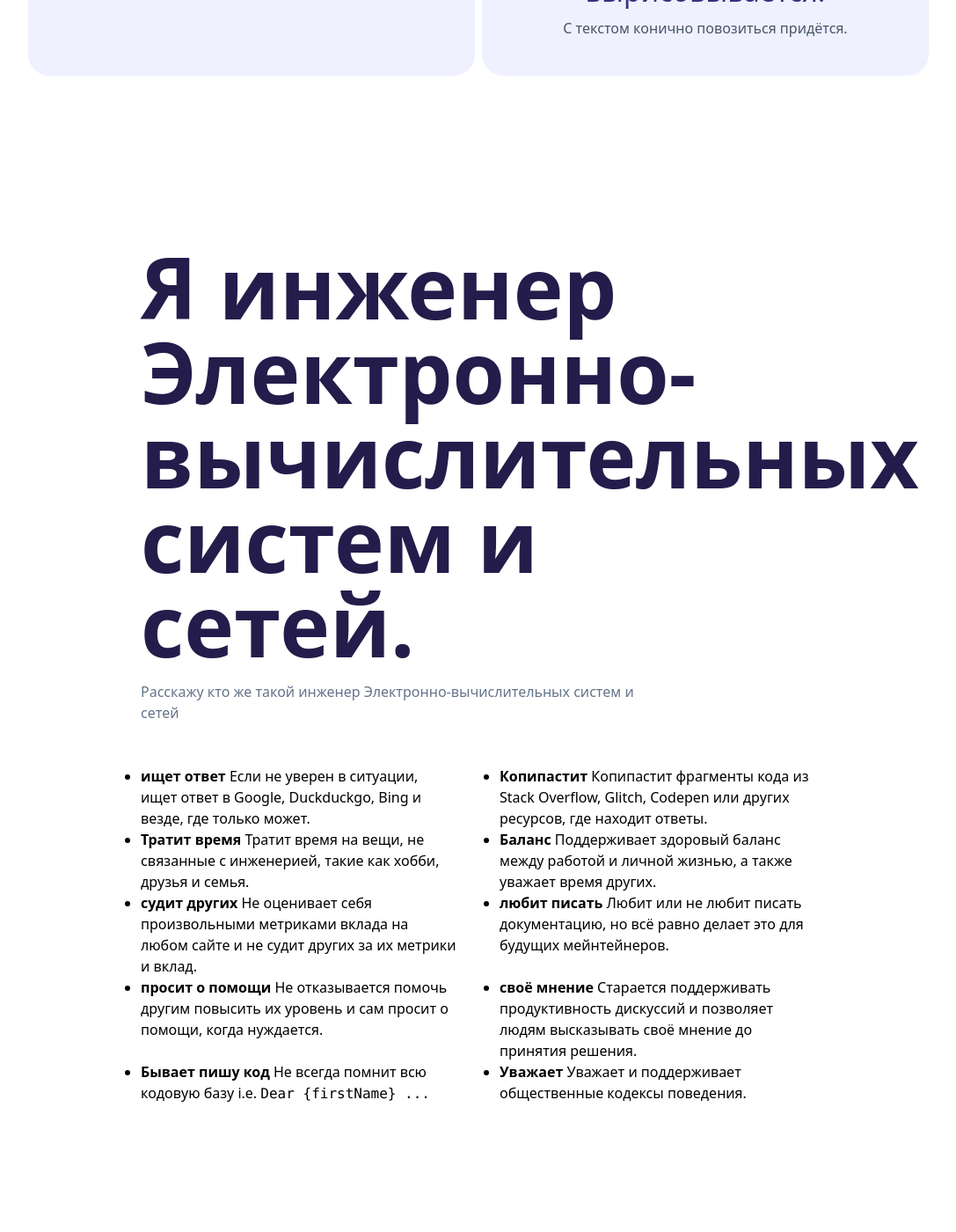
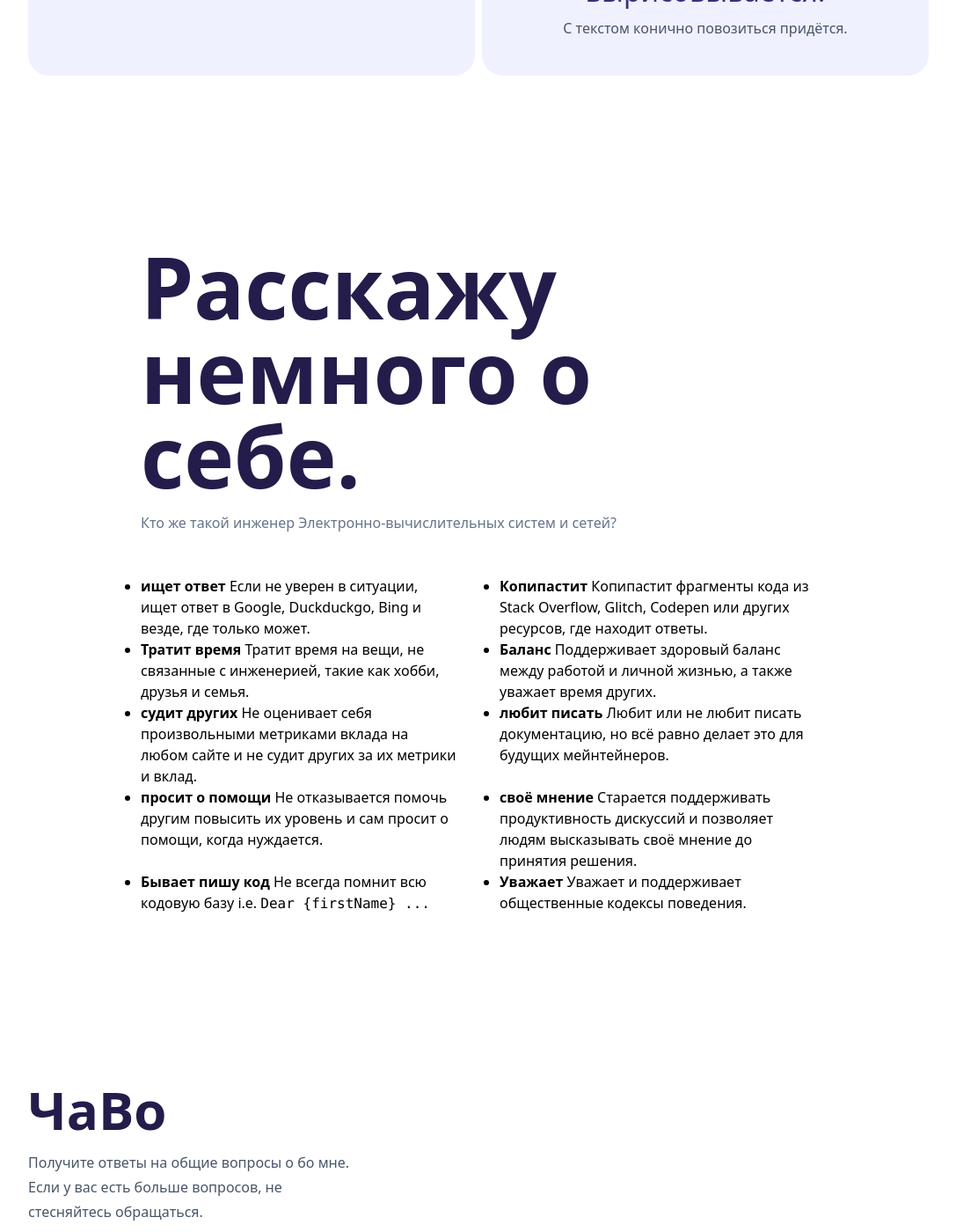
Before and after one commit to EvilPencil/www, a Jekyll site: the page built from index.html, in a window 1280 px wide and 1400 px high, scrolled down 1066 px. Shown: the whole window at 88% size, without its empty margins (96-1183 px from the left). Built offline with Jekyll 4.4.1, drawn with Linux system fonts in a browser that asks for light colours.

Commit message:
Update about.html

```diff
--- a/_includes/about.html
+++ b/_includes/about.html
@@ -5,10 +5,10 @@
             <p
               class="text-4xl font-semibold font-display text-blue-950 lg:text-8xl"
             >
-              Я инженер Электронно-вычислительных систем и сетей.
+              Расскажу немного о себе.
             </p>
             <p class="text-slate-500 mt-4 max-w-xl">
-              Расскажу кто же такой инженер Электронно-вычислительных систем и сетей
+              Кто же такой инженер Электронно-вычислительных систем и сетей?
             </p>
             <div class="max-w-3xl mx-auto mt-12">
               <ul
```
